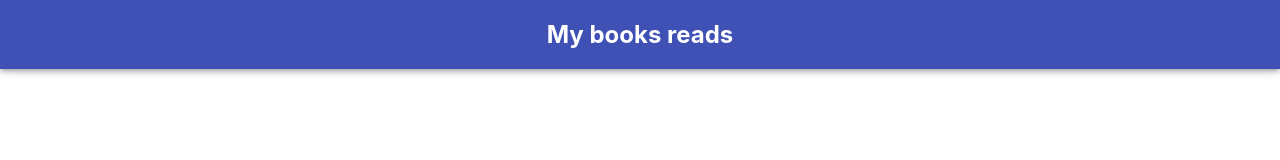
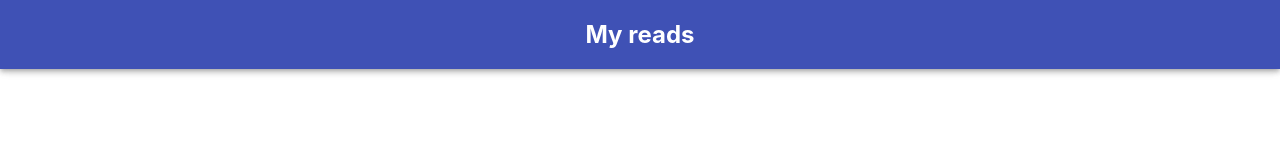
Before and after one commit to aristoteles-nunez/books-reads, a React (Create React App) app: page / in a window 1280 px wide. Shown: the top 160 px of the page. Built offline with nearby package versions, Linux system fonts and the light colour scheme.

Commit message:
refactor: Changed project name from `books-reads` to  `my-reads`

```diff
--- a/package.json
+++ b/package.json
@@ -1,5 +1,5 @@
 {
-  "name": "books-reads",
+  "name": "my-reads",
   "version": "0.1.0",
   "private": true,
   "dependencies": {
--- a/public/index.html
+++ b/public/index.html
@@ -6,7 +6,7 @@
     <meta name="viewport" content="minimum-scale=1, initial-scale=1, width=device-width"/>
     <meta name="theme-color" content="#000000" />
     <meta
-      name="Books reads"
+      name="My reads"
       content="Web app made with React that list your personal library of books, showing the ones you have already read, the ones that you want to read, and the ones currently reading."
     />
     <link rel="manifest" href="%PUBLIC_URL%/manifest.json" />
@@ -20,7 +20,7 @@
       work correctly both with client-side routing and a non-root public URL.
       Learn how to configure a non-root public URL by running `npm run build`.
     -->
-    <title>Books reads</title>
+    <title>My reads</title>
     <!-- Fonts to support Material Design -->
     <link rel="stylesheet" href="https://fonts.googleapis.com/css?family=Roboto:300,400,500,700&display=swap" />
   </head>
--- a/src/AppNavBar.js
+++ b/src/AppNavBar.js
@@ -4,7 +4,7 @@ import AppBar from '@material-ui/core/AppBar';
 const appNavBar = (props) => {
     return (
         <AppBar>
-            <h2>My books reads</h2>
+            <h2>My reads</h2>
         </AppBar>
     );
 };
```
Also changed, not shown: public/manifest.json, 2 other files (tests, documents, lock files or other folders).
